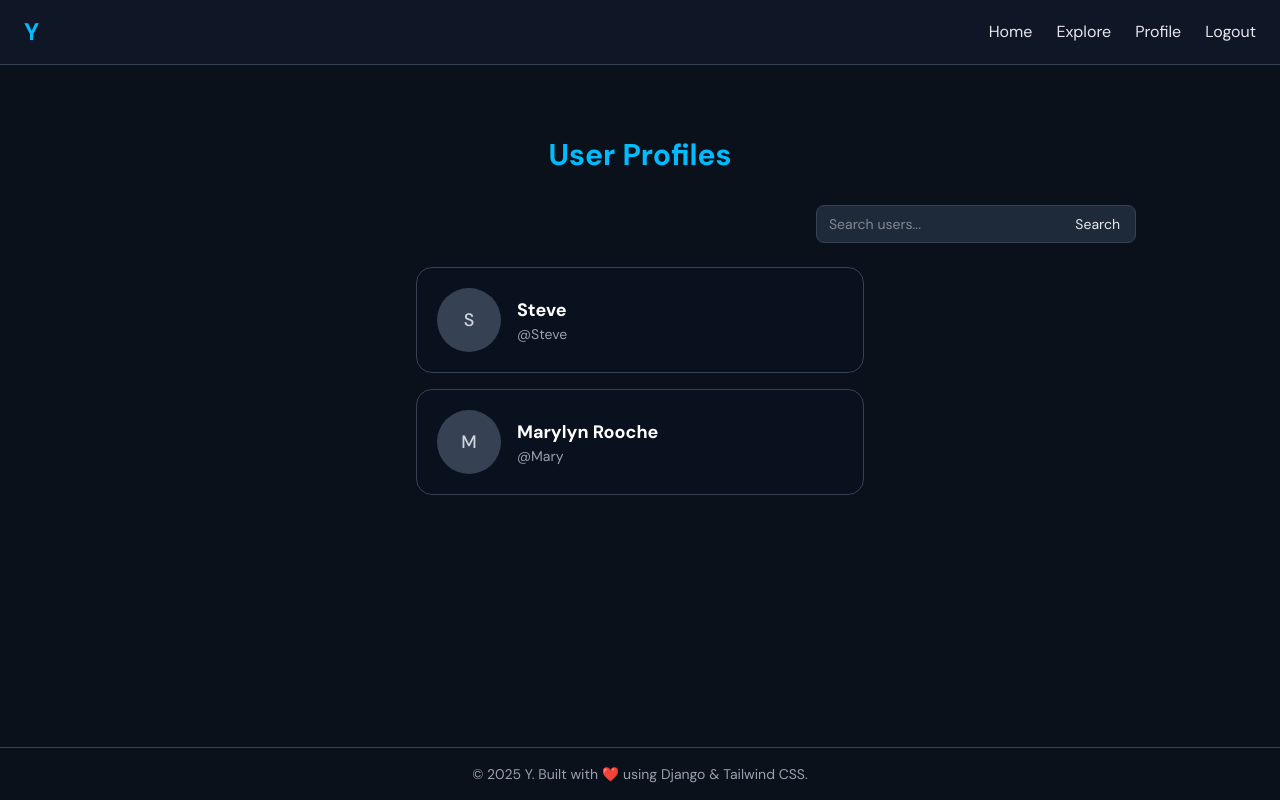
After one commit to arkia09/Y-The-Social-App, a Django app: page /profile_list in a window 1280 px wide. The commit adds this page. Run offline with Django 5.2, Linux system fonts and the light colour scheme; a user stored in the database is signed in; data comes from the database, SQL or seed files in the repository; both versions use the stored data as it was after the commit; some libraries are stand-ins or nearby versions.

Commit message:
profile page added

```diff
--- /dev/null
+++ b/accounts/templates/registration/accounts/profile_list.html
@@ -0,0 +1,39 @@
+{% extends "base.html" %}
+{% block title %}Profiles | Y{% endblock title %}
+
+{% block content %}
+<div class="max-w-5xl mx-auto px-4 py-10">
+  <h1 class="text-3xl font-semibold text-sky-400 mb-8 text-center">User Profiles</h1>
+  <div class="flex justify-end mb-6">
+    <form method="get" action="" class="w-80">
+      <div class="relative">
+        <input type="search" name="q" value="{{ request.GET.q|default_if_none:'' }}" placeholder="Search users..." class="w-full rounded-lg border border-gray-700 bg-gray-800 px-3 py-2 text-sm focus:outline-none focus:ring-2 focus:ring-sky-500" />
+        <button type="submit" class="absolute right-1 top-1/2 -translate-y-1/2 px-3 py-1 rounded-md text-sm">Search</button>
+      </div>
+    </form>
+  </div>
+
+  {% if profiles %}
+    <div class="flex flex-col gap-4 max-w-md mx-auto">
+        {% for profile in profiles %}
+            <div class="bg-[#0b1220]/70 border border-gray-700 rounded-2xl p-5 flex items-center gap-4">
+                {% if profile.avatar_url %}
+                <img src="{{ profile.avatar_url }}" alt="{{ profile.user.username }} avatar" class="w-16 h-16 rounded-full border border-gray-600 object-cover" />
+                {% else %}
+                <div class="w-16 h-16 rounded-full bg-gray-700 flex items-center justify-center text-lg font-medium text-gray-300">
+                    {{ profile.user.username|first|upper }}
+                </div>
+                {% endif %}
+
+                <div>
+                <a href="#" class="text-lg font-semibold text-white hover:text-sky-400">
+                    {{ profile.user.get_full_name|default:profile.user.username }}
+                </a>
+                <div class="text-sm text-gray-400">@{{ profile.user.username }}</div>
+                </div>
+            </div>
+        {% endfor %}
+  {% endif %}
+</div>
+
+{% endblock content %}
--- a/accounts/urls.py
+++ b/accounts/urls.py
@@ -5,6 +5,6 @@ urlpatterns = [
     path('register/', views.register, name='register'),
     path('login/', views.user_login, name='login'),
     path('logout/', views.user_logout, name='logout'),
-    path('profile_list', views.profile_list, name="profile"),
+    path('profile_list', views.profile_list, name="profile_list"),
     path('profile/<int:pk>', views.profile, name='profile'),
 ]
--- a/accounts/views.py
+++ b/accounts/views.py
@@ -3,7 +3,7 @@ from .forms import UserRegistrationForm
 from django.contrib.auth import login, logout, authenticate
 from .models import Profile
 from django.contrib.auth.forms import AuthenticationForm
-
+from django.contrib import messages
 # Create your views here.
 def register(request):
     if request.method == 'POST':
@@ -37,7 +37,12 @@ def user_logout(request):
     return redirect('post_list')
 
 def profile_list(request):
-    return render(request, 'registration/accounts/profile_list.html')
+    if request.user.is_authenticated:
+        profiles = Profile.objects.exclude(user = request.user)
+        return render(request, 'registration/accounts/profile_list.html', {'profiles':profiles})
+    else:
+        messages.success(request, ("Please login/sign-up to view this page..."))
+        return redirect('register')
 
 def profile(request, pk):
     if request.user_is_authenticated:
--- a/theme/static/css/dist/styles.css
+++ b/theme/static/css/dist/styles.css
@@ -13,6 +13,7 @@
     --color-amber-800: oklch(47.3% 0.137 46.201);
     --color-cyan-200: oklch(91.7% 0.08 205.041);
     --color-sky-400: oklch(74.6% 0.16 232.661);
+    --color-sky-500: oklch(68.5% 0.169 237.323);
     --color-sky-600: oklch(58.8% 0.158 241.966);
     --color-sky-700: oklch(50% 0.134 242.749);
     --color-blue-500: oklch(62.3% 0.214 259.815);
@@ -31,14 +32,19 @@
     --container-md: 28rem;
     --container-xl: 36rem;
     --container-2xl: 42rem;
+    --container-5xl: 64rem;
     --text-xs: 0.75rem;
     --text-xs--line-height: calc(1 / 0.75);
     --text-sm: 0.875rem;
     --text-sm--line-height: calc(1.25 / 0.875);
     --text-lg: 1.125rem;
     --text-lg--line-height: calc(1.75 / 1.125);
+    --text-xl: 1.25rem;
+    --text-xl--line-height: calc(1.75 / 1.25);
     --text-2xl: 1.5rem;
     --text-2xl--line-height: calc(2 / 1.5);
+    --text-3xl: 1.875rem;
+    --text-3xl--line-height: calc(2.25 / 1.875);
     --text-4xl: 2.25rem;
     --text-4xl--line-height: calc(2.5 / 2.25);
     --font-weight-medium: 500;
@@ -215,8 +221,14 @@
   .static {
     position: static;
   }
+  .top-1\/2 {
+    top: calc(1/2 * 100%);
+  }
   .right-0 {
     right: calc(var(--spacing) * 0);
+  }
+  .right-1 {
+    right: calc(var(--spacing) * 1);
   }
   .z-20 {
     z-index: 20;
@@ -258,6 +270,9 @@
   .mt-4 {
     margin-top: calc(var(--spacing) * 4);
   }
+  .mt-8 {
+    margin-top: calc(var(--spacing) * 8);
+  }
   .mt-9 {
     margin-top: calc(var(--spacing) * 9);
   }
@@ -279,6 +294,9 @@
   .mb-6 {
     margin-bottom: calc(var(--spacing) * 6);
   }
+  .mb-8 {
+    margin-bottom: calc(var(--spacing) * 8);
+  }
   .ml-7 {
     margin-left: calc(var(--spacing) * 7);
   }
@@ -287,6 +305,9 @@
   }
   .flex {
     display: flex;
+  }
+  .grid {
+    display: grid;
   }
   .hidden {
     display: none;
@@ -297,6 +318,12 @@
   .h-5 {
     height: calc(var(--spacing) * 5);
   }
+  .h-16 {
+    height: calc(var(--spacing) * 16);
+  }
+  .h-20 {
+    height: calc(var(--spacing) * 20);
+  }
   .min-h-\[80vh\] {
     min-height: 80vh;
   }
@@ -306,14 +333,26 @@
   .w-5 {
     width: calc(var(--spacing) * 5);
   }
+  .w-16 {
+    width: calc(var(--spacing) * 16);
+  }
+  .w-20 {
+    width: calc(var(--spacing) * 20);
+  }
   .w-40 {
     width: calc(var(--spacing) * 40);
+  }
+  .w-80 {
+    width: calc(var(--spacing) * 80);
   }
   .w-full {
     width: 100%;
   }
   .max-w-2xl {
     max-width: var(--container-2xl);
+  }
+  .max-w-5xl {
+    max-width: var(--container-5xl);
   }
   .max-w-md {
     max-width: var(--container-md);
@@ -327,8 +366,15 @@
   .flex-1 {
     flex: 1;
   }
+  .-translate-y-1\/2 {
+    --tw-translate-y: calc(calc(1/2 * 100%) * -1);
+    translate: var(--tw-translate-x) var(--tw-translate-y);
+  }
   .cursor-pointer {
     cursor: pointer;
+  }
+  .grid-cols-1 {
+    grid-template-columns: repeat(1, minmax(0, 1fr));
   }
   .flex-col {
     flex-direction: column;
@@ -345,8 +391,17 @@
   .justify-center {
     justify-content: center;
   }
+  .justify-end {
+    justify-content: flex-end;
+  }
   .gap-2 {
     gap: calc(var(--spacing) * 2);
+  }
+  .gap-4 {
+    gap: calc(var(--spacing) * 4);
+  }
+  .gap-6 {
+    gap: calc(var(--spacing) * 6);
   }
   :where(.space-y-4 > :not(:last-child)) {
     --tw-space-y-reverse: 0;
@@ -398,11 +453,17 @@
     border-bottom-style: var(--tw-border-style);
     border-bottom-width: 1px;
   }
+  .border-gray-600 {
+    border-color: var(--color-gray-600);
+  }
   .border-gray-700 {
     border-color: var(--color-gray-700);
   }
   .bg-\[\#0b111a\] {
     background-color: #0b111a;
+  }
+  .bg-\[\#0b1220\]\/70 {
+    background-color: color-mix(in oklab, #0b1220 70%, transparent);
   }
   .bg-\[\#1f2937\] {
     background-color: #1f2937;
@@ -437,6 +498,9 @@
   .p-5 {
     padding: calc(var(--spacing) * 5);
   }
+  .p-6 {
+    padding: calc(var(--spacing) * 6);
+  }
   .p-8 {
     padding: calc(var(--spacing) * 8);
   }
@@ -452,6 +516,9 @@
   .px-6 {
     padding-inline: calc(var(--spacing) * 6);
   }
+  .py-1 {
+    padding-block: calc(var(--spacing) * 1);
+  }
   .py-2 {
     padding-block: calc(var(--spacing) * 2);
   }
@@ -463,6 +530,9 @@
   }
   .py-8 {
     padding-block: calc(var(--spacing) * 8);
+  }
+  .py-10 {
+    padding-block: calc(var(--spacing) * 10);
   }
   .pb-1 {
     padding-bottom: calc(var(--spacing) * 1);
@@ -477,6 +547,10 @@
     font-size: var(--text-2xl);
     line-height: var(--tw-leading, var(--text-2xl--line-height));
   }
+  .text-3xl {
+    font-size: var(--text-3xl);
+    line-height: var(--tw-leading, var(--text-3xl--line-height));
+  }
   .text-4xl {
     font-size: var(--text-4xl);
     line-height: var(--tw-leading, var(--text-4xl--line-height));
@@ -488,6 +562,10 @@
   .text-sm {
     font-size: var(--text-sm);
     line-height: var(--tw-leading, var(--text-sm--line-height));
+  }
+  .text-xl {
+    font-size: var(--text-xl);
+    line-height: var(--tw-leading, var(--text-xl--line-height));
   }
   .text-xs {
     font-size: var(--text-xs);
@@ -621,10 +699,38 @@
   .focus\:ring-blue-500:focus {
     --tw-ring-color: var(--color-blue-500);
   }
+  .focus\:ring-sky-500:focus {
+    --tw-ring-color: var(--color-sky-500);
+  }
   .focus\:outline-none:focus {
     --tw-outline-style: none;
     outline-style: none;
   }
+  @media (width >= 40rem) {
+    .sm\:grid-cols-2 {
+      grid-template-columns: repeat(2, minmax(0, 1fr));
+    }
+  }
+  @media (width >= 64rem) {
+    .lg\:grid-cols-3 {
+      grid-template-columns: repeat(3, minmax(0, 1fr));
+    }
+  }
+}
+@property --tw-translate-x {
+  syntax: "*";
+  inherits: false;
+  initial-value: 0;
+}
+@property --tw-translate-y {
+  syntax: "*";
+  inherits: false;
+  initial-value: 0;
+}
+@property --tw-translate-z {
+  syntax: "*";
+  inherits: false;
+  initial-value: 0;
 }
 @property --tw-space-y-reverse {
   syntax: "*";
@@ -753,6 +859,9 @@
 @layer properties {
   @supports ((-webkit-hyphens: none) and (not (margin-trim: inline))) or ((-moz-orient: inline) and (not (color:rgb(from red r g b)))) {
     *, ::before, ::after, ::backdrop {
+      --tw-translate-x: 0;
+      --tw-translate-y: 0;
+      --tw-translate-z: 0;
       --tw-space-y-reverse: 0;
       --tw-space-x-reverse: 0;
       --tw-border-style: solid;
--- a/theme/templates/base.html
+++ b/theme/templates/base.html
@@ -24,7 +24,7 @@
       <div class="flex items-center space-x-6">
         <a href="{% url 'post_list' %}" class="text-gray-200 hover:text-sky-400 transition">Home</a>
         <a href="#" class="text-gray-200 hover:text-sky-400 transition">Explore</a>
-        <a href="#" class="text-gray-200 hover:text-sky-400 transition">Profile</a>
+        <a href="{% url 'profile_list' %}" class="text-gray-200 hover:text-sky-400 transition">Profile</a>
         {% if user.is_authenticated %}
           <form method="post" action="{% url 'logout' %}">
             {% csrf_token %}
```
Also changed, not shown: db.sqlite3.
